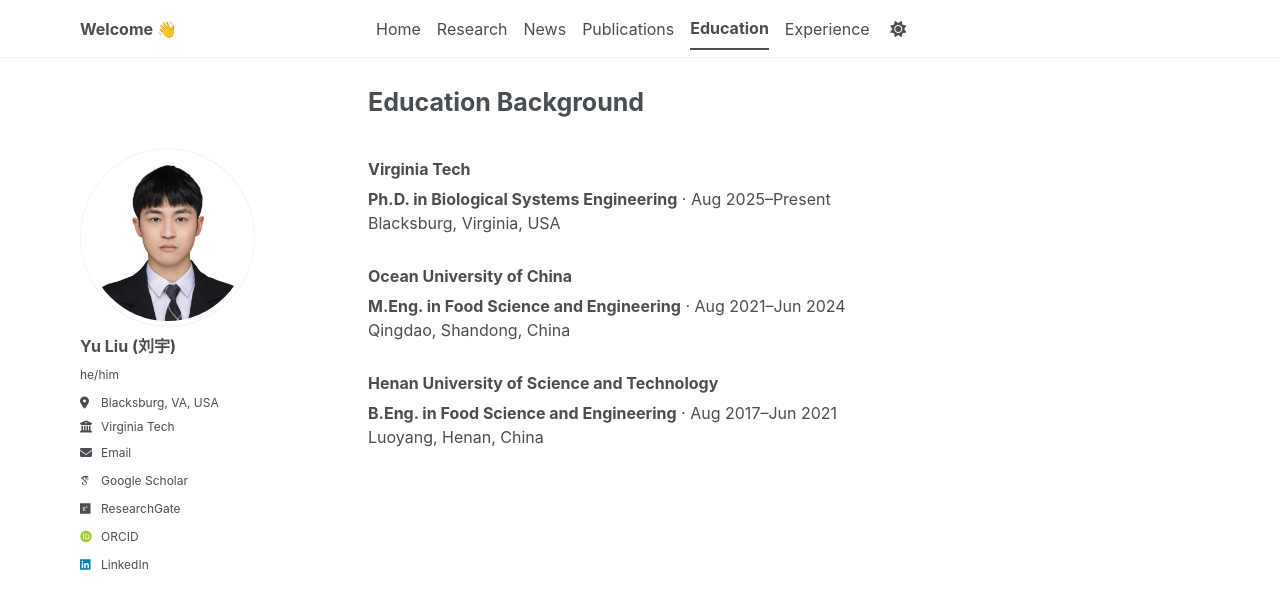
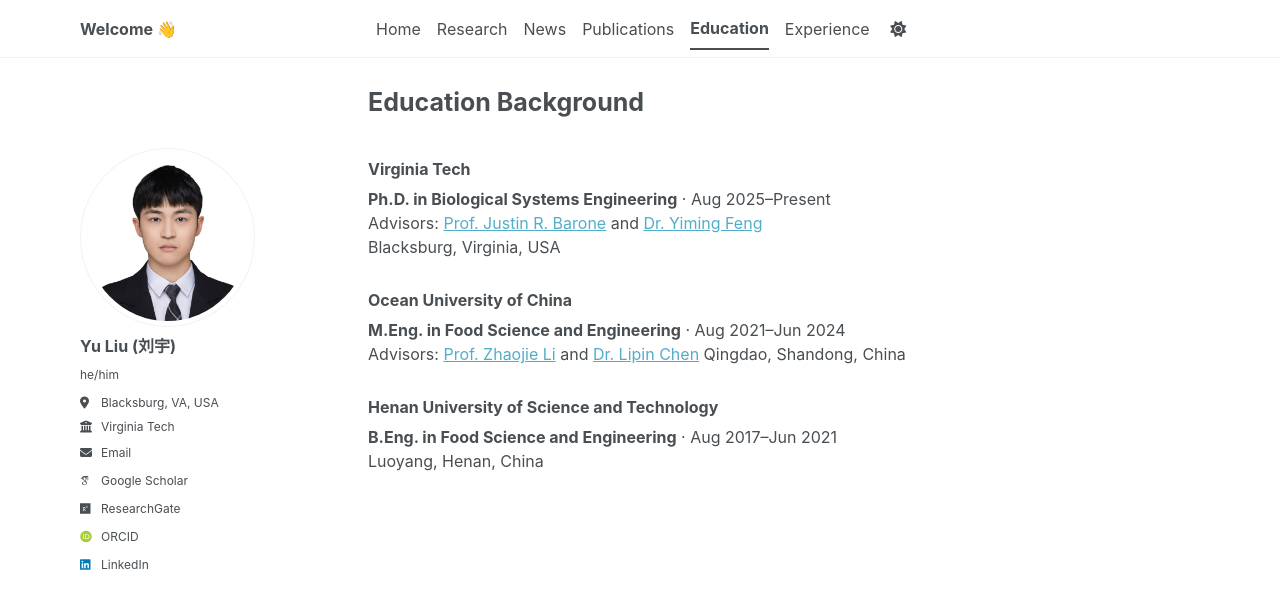
Before and after one commit to yuliu0322/yuliu0322.github.io, a Jekyll site: the page built from _pages/education.md, in a window 1280 px wide. Shown: the top 609 px of the page. Built offline with Jekyll 4.4.1, drawn with Linux system fonts in a browser that asks for light colours; some web fonts are replaced; a script bundle is joined from its source files by our own code; library files that are not in the unit come from our copies.

Commit message:
Update education.md

```diff
--- a/_pages/education.md
+++ b/_pages/education.md
@@ -6,10 +6,12 @@ author_profile: true
 
 ### Virginia Tech
 **Ph.D. in Biological Systems Engineering** · Aug 2025–Present
+Advisors: [Prof. Justin R. Barone](https://www.bse.vt.edu/about/people/faculty/justin-barone.html) and [Dr. Yiming Feng](https://www.bse.vt.edu/about/people/faculty/yiming-feng.html)
 Blacksburg, Virginia, USA
 
 ### Ocean University of China
 **M.Eng. in Food Science and Engineering** · Aug 2021–Jun 2024
+Advisors: [Prof. Zhaojie Li](https://cfse.ouc.edu.cn/2014/0108/c19355a291400/page.htm) and [Dr. Lipin Chen](https://foodsci.hainanu.edu.cn/info/1232/11384.htm)
 Qingdao, Shandong, China
 
 ### Henan University of Science and Technology
```
